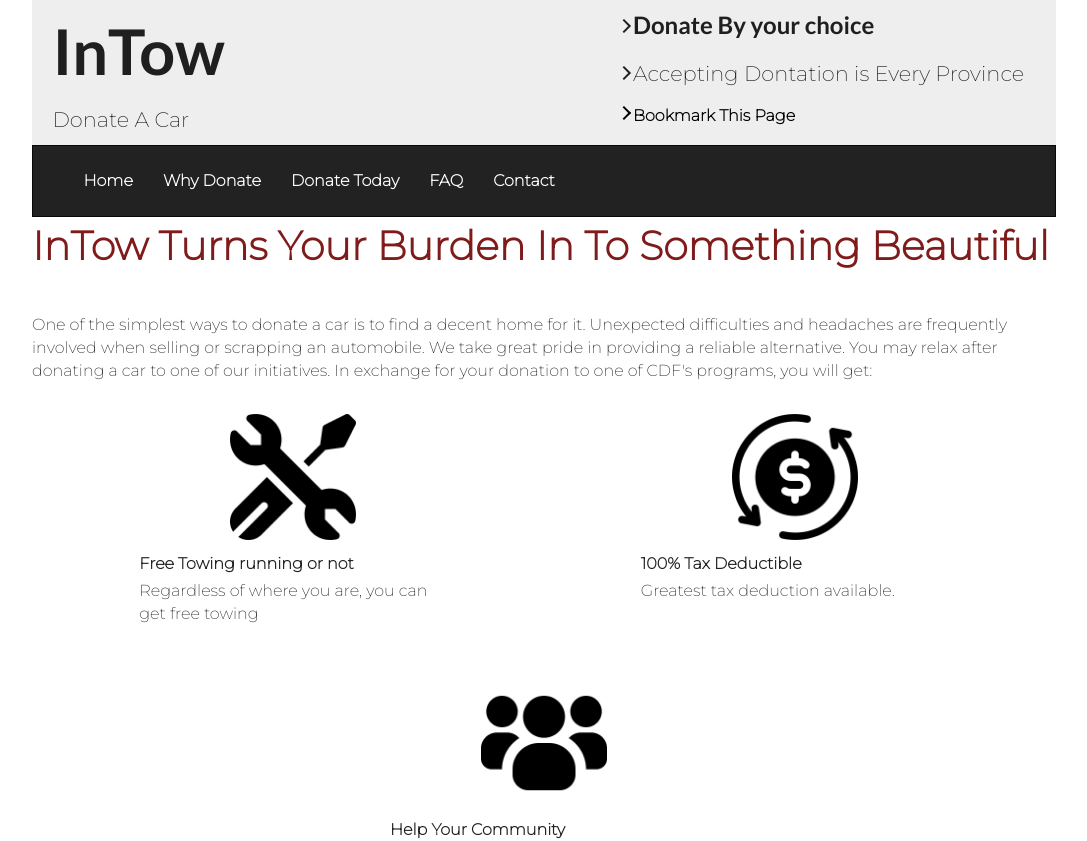
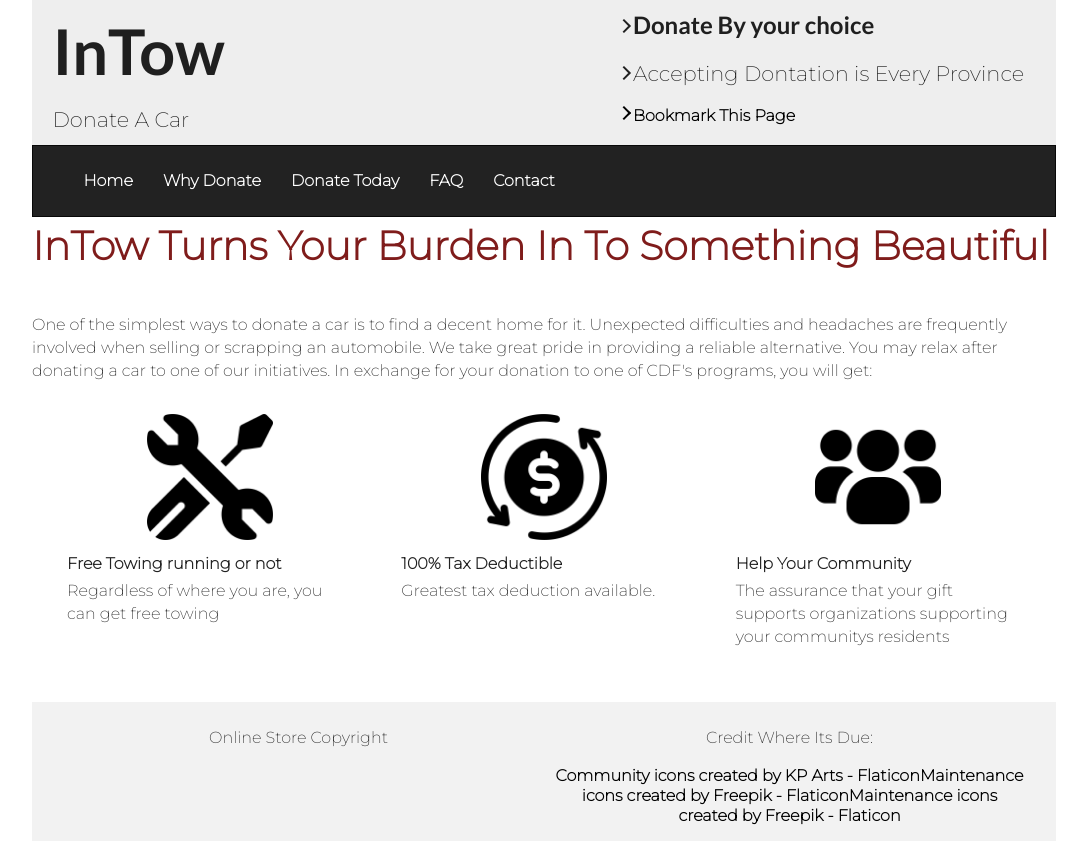
Before and after one commit to Fasih123456/goddt14, a React (Create React App) app: page /WhyDonate in a window 1280 px wide. Shown: the top 841 px of the page, without its empty margins (96-1183 px from the left). Built offline with nearby package versions, Linux system fonts and the light colour scheme.

Commit message:
polished website

```diff
--- a/src/components/Cards.js
+++ b/src/components/Cards.js
@@ -2,7 +2,7 @@ import {Card, Button, Col, Container, Row} from 'react-bootstrap';
 
 const Cards = (props) => {
     return (
-        <Card style={{ width: '24rem', height: '19rem', margin:"auto", border: "white", paddingTop: "15px" }}>
+        <Card style={{ width: '100%', height: '100%', margin:"auto", border: "white", paddingTop: "15px" }}>
         <Card.Img variant="top" className='main body' style={{width: '9rem'}} src={props.src} />
         <Card.Body>
             <Card.Title style={{fontSize: "16px", fontWeight: "bolder"}}>{props.title}</Card.Title>
--- a/src/pages/FAQ.js
+++ b/src/pages/FAQ.js
@@ -42,7 +42,7 @@ Please click the link more info for comprehensive information on this subject.
 
     When licence plates are returned to the provincial registry, a minor reimbursement may be offered in some jurisdictions. Simply take off your licence plates at the time of pick-up if you want to keep them, or ask one of our tow assistance representatives to do it for you. They'll be glad to assist you!
 
-Please be aware that your city's parking authority may confiscate any automobiles left on public streets without licence plates. Although it doesn't happen often, the city may impounded your car if it is left unregistered on the street before our towing personnel arrive. These impound fees are not the responsibility of Donate a Car Canada.
+Please be aware that your city's parking authority may confiscate any automobiles left on public streets without licence plates. Although it doesn't happen often, the city may impounded your car if it is left unregistered on the street before our towing personnel arrive. These impound fees are not the responsibility of InTow.
     `
     ,
     `
@@ -80,7 +80,7 @@ Please be aware that your city's parking authority may confiscate any automobile
     We can help you donate their estate car, yes. Please complete our online submission form so that we can walk you through the procedure.
     `
     ,
-    `Give a Car Since 2005, Canada has been in the business of helping Canadian contributors and their preferred organisations. Due to the labor-intensive administrative procedure involved with Gifts in Kind donations, many charities are unable to accept this method of fundraising. In order to save your organisation time and resources, Donate an Automobile Canada handles the various processes required in processing a car for donation.
+    `Give a Car Since 2005, Canada has been in the business of helping Canadian contributors and their preferred organisations. Due to the labor-intensive administrative procedure involved with Gifts in Kind donations, many charities are unable to accept this method of fundraising. In order to save your organisation time and resources, InTow handles the various processes required in processing a car for donation.
 
     `
 ]
@@ -109,7 +109,7 @@ const FAQ = () => {
             <Accord id='15' title='The submission form will not accept my serial number' content={contents[14]}/>
             <Accord id='16' title='How do i donate a boat' content={contents[15]} />
             <Accord id='17' title='My loved one has passed. Can i donate their estate vechile' content={contents[16]} />
-            <Accord id='18' title='Is donate a car canada a charity' content={contents[17]} />
+            <Accord id='18' title='Is InTow a charity' content={contents[17]} />
 
             </div>
             <Footer />
--- a/src/pages/WhyDonate.js
+++ b/src/pages/WhyDonate.js
@@ -15,7 +15,7 @@ const WhyDonate = () => {
                 <div>
                     <Container>
                         <Row>
-                            <Col style={{margin:"auto"}}><Cards src='images/Icons/tool.png' title='Free Towing running or not' text='Regardless of where you are, you can get free towing'/></Col>
+                            <Col ><Cards src='images/Icons/tool.png' title='Free Towing running or not' text='Regardless of where you are, you can get free towing'/></Col>
                             <Col><Cards src='images/Icons/money-flow.png' title='100% Tax Deductible' text='Greatest tax deduction available.'/></Col>
                             <Col style={{align: "left"}}><Cards src='images/Icons/group-users.png' title='Help Your Community' text='The assurance that your gift supports organizations supporting your communitys residents'/></Col>
                         </Row>
@@ -28,8 +28,9 @@ const WhyDonate = () => {
                 <a href="https://www.flaticon.com/free-icons/maintenance" title="maintenance icons">Maintenance icons created by Freepik - Flaticon</a>
                 <a href="https://www.flaticon.com/free-icons/maintenance" title="maintenance icons">Maintenance icons created by Freepik - Flaticon</a>
             </div>
+            </div>
             <Footer />
-        </div>
+
         </div>
     )
 }
```
